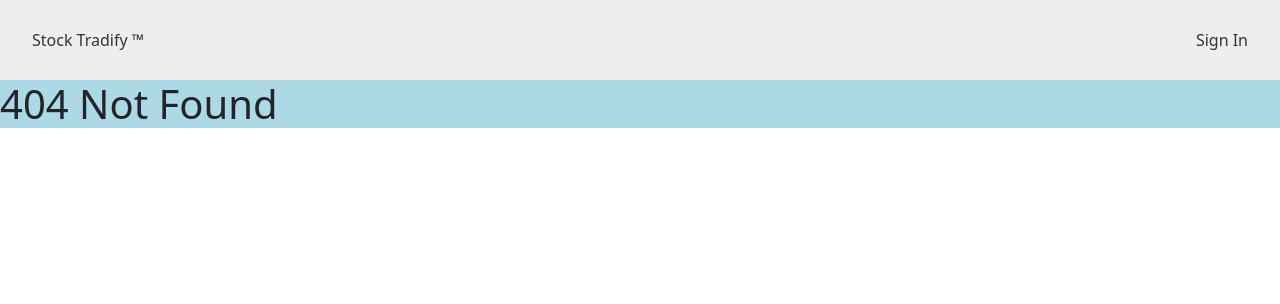
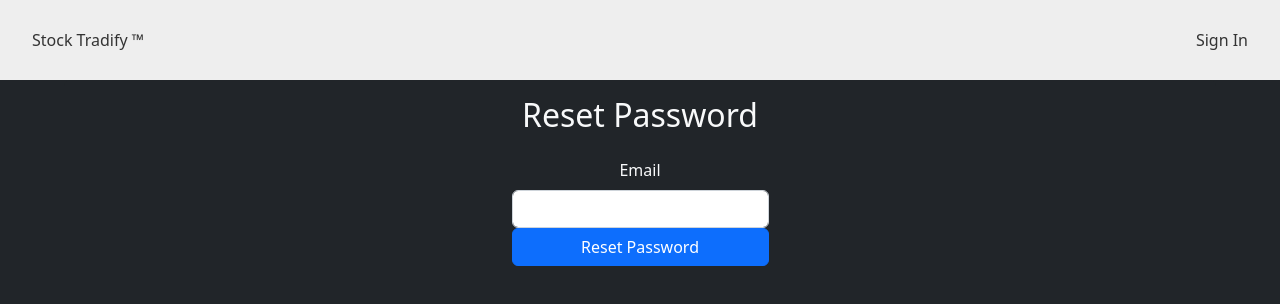
Before and after one commit to gusandchbh/Stock-trading-app, a React (Create React App) app in the folder src/frontend-react/: page /forgot-password in a window 1280 px wide. Before the commit this address had no page. Shown: the top 304 px of the page. Built offline with nearby package versions, Linux system fonts and the light colour scheme.

Commit message:
Add forgot password page

```diff
--- a/src/frontend-react/src/App.js
+++ b/src/frontend-react/src/App.js
@@ -1,7 +1,8 @@
 import "./App.css";
 import { BrowserRouter, Route, Routes } from "react-router-dom";
 import Layout from "./components/Layout";
-import Login from "./pages/Login";
+import Login from "./components/Login";
+import ForgotPassword from "./pages/ForgotPassword";
 import StartPage from "./pages/StartPage";
 import Profile from "./pages/Profile";
 import AuthProvider from "./contexts/AuthContext";
@@ -18,12 +19,13 @@ function App() {
             <Route path="/" element={<Layout />}>
               <Route index element={<StartPage />} />
               <Route path="/login" element={<Login />} />
+              <Route path="/forgot-password" element={<ForgotPassword />} />  // Add this line
               <Route path="/profile" element={<Profile />} />
               <Route path="/stocks" element={<StockPage />} />
               <Route path="/portfolio" element={<Portfolio />} />
-            <Route path="*" element={<h1>404 Not Found</h1>} />
               <Route path="/purchase/:stockId" element={<PurchasePage />} />
               <Route path="/sell/:stockId" element={<SalePage /> } />
+              <Route path="*" element={<h1>404 Not Found</h1>} />
             </Route>
           </Routes>
         </BrowserRouter>
--- /dev/null
+++ b/src/frontend-react/src/pages/ForgotPassword.jsx
@@ -0,0 +1,57 @@
+import React, { useState } from "react";
+import { Card, Button, Form, Alert, Spinner } from "react-bootstrap";
+import { useAuth } from "../contexts/AuthContext";
+import 'bootstrap/dist/css/bootstrap.min.css';
+
+const ForgotPassword = () => {
+    const { resetPassword } = useAuth();
+    const [email, setEmail] = useState('');
+    const [error, setError] = useState('');
+    const [message, setMessage] = useState('');
+    const [loading, setLoading] = useState(false);
+
+    async function handleSubmit(e) {
+        e.preventDefault();
+
+        try {
+            setMessage('');
+            setError('');
+            setLoading(true);
+            await resetPassword(email);
+            setMessage('Check your inbox for further instructions');
+            setTimeout(() => setMessage(''), 5000);  // Clear message after 5 seconds
+        } catch {
+            setError('Failed to reset password');
+            setTimeout(() => setError(''), 5000);  // Clear error after 5 seconds
+        }
+
+        setLoading(false);
+    }
+
+    return (
+        <div className="vh-100 bg-dark d-flex text-light">
+            <Card className="text-center bg-dark border-0 mx-auto" style={{width: "90vw", height: "80vh"}}>
+                <Card.Body className="d-flex flex-column align-items-center text-light">
+                    <h2 className="text-light mb-4">Reset Password</h2>
+                    {error && <Alert variant="danger">{error}</Alert>}
+                    {message && <Alert variant="success">{message}</Alert>}
+                    <Form onSubmit={handleSubmit}>
+                        <Form.Group id="email">
+                            <Form.Label>Email</Form.Label>
+                            <Form.Control type="email" required onChange={(e) => setEmail(e.target.value)}/>
+                        </Form.Group>
+                        <Button disabled={loading} className="w-100" type="submit">
+                            {loading ? (
+                                <Spinner animation="border" role="status">
+                                    <span className="sr-only">Loading...</span>
+                                </Spinner>
+                            ) : 'Reset Password'}
+                        </Button>
+                    </Form>
+                </Card.Body>
+            </Card>
+        </div>
+    );
+}
+
+export default ForgotPassword;
--- a/src/frontend-react/src/pages/StartPage.jsx
+++ b/src/frontend-react/src/pages/StartPage.jsx
@@ -1,5 +1,5 @@
 import React, { useState} from "react";
-import Login from "../pages/Login";
+import Login from "../components/Login";
 import stockImage from "../assets/stocks.png";
 import { useAuth } from "../contexts/AuthContext";
 
```
Also changed, not shown: src/frontend-react/src/components/PortfolioStockCard.jsx (deleted, +0 -48 lines), src/frontend-react/src/components/Login.jsx (renamed from src/frontend-react/src/pages/Login.jsx). Lines whose indentation alone changed are shown as unchanged.
